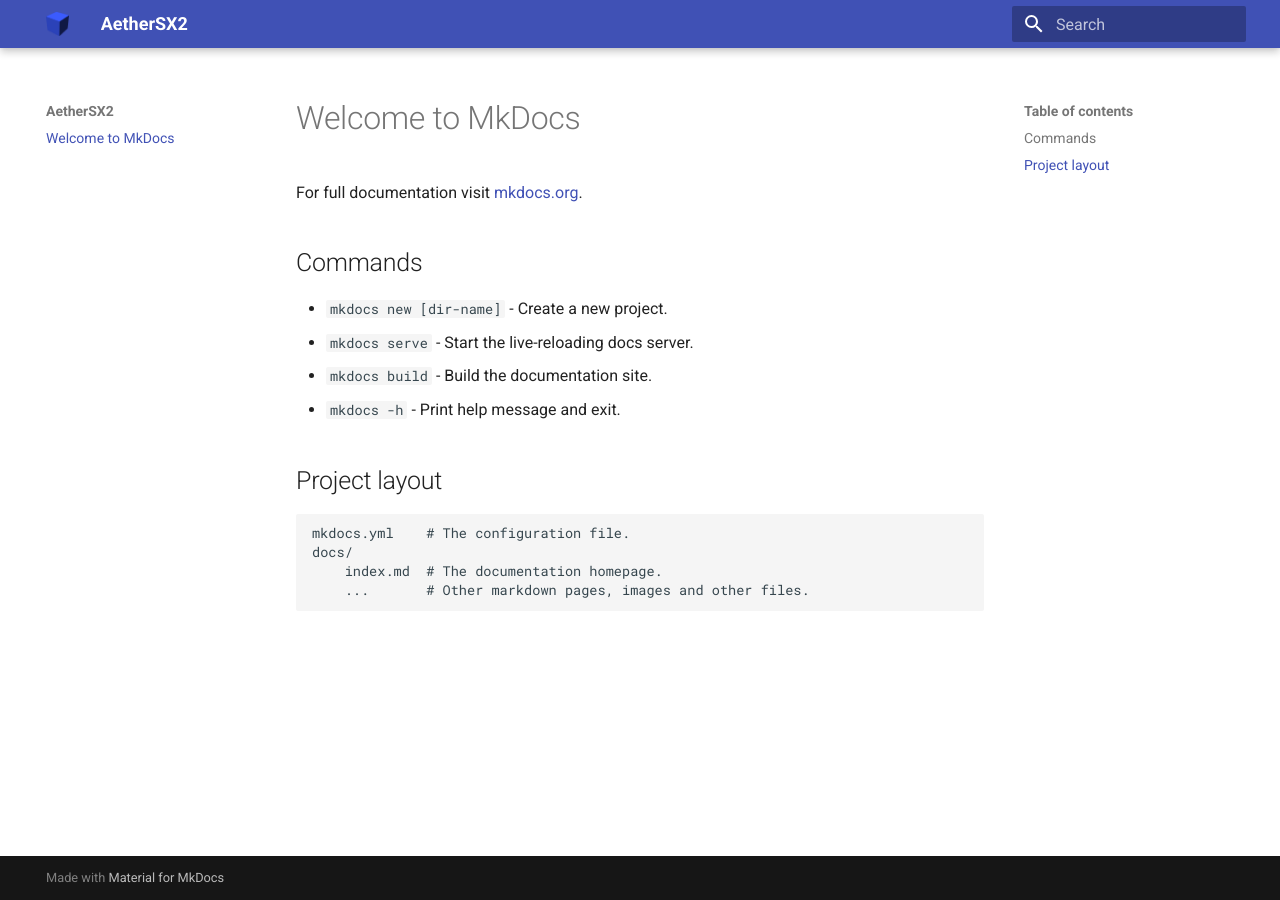
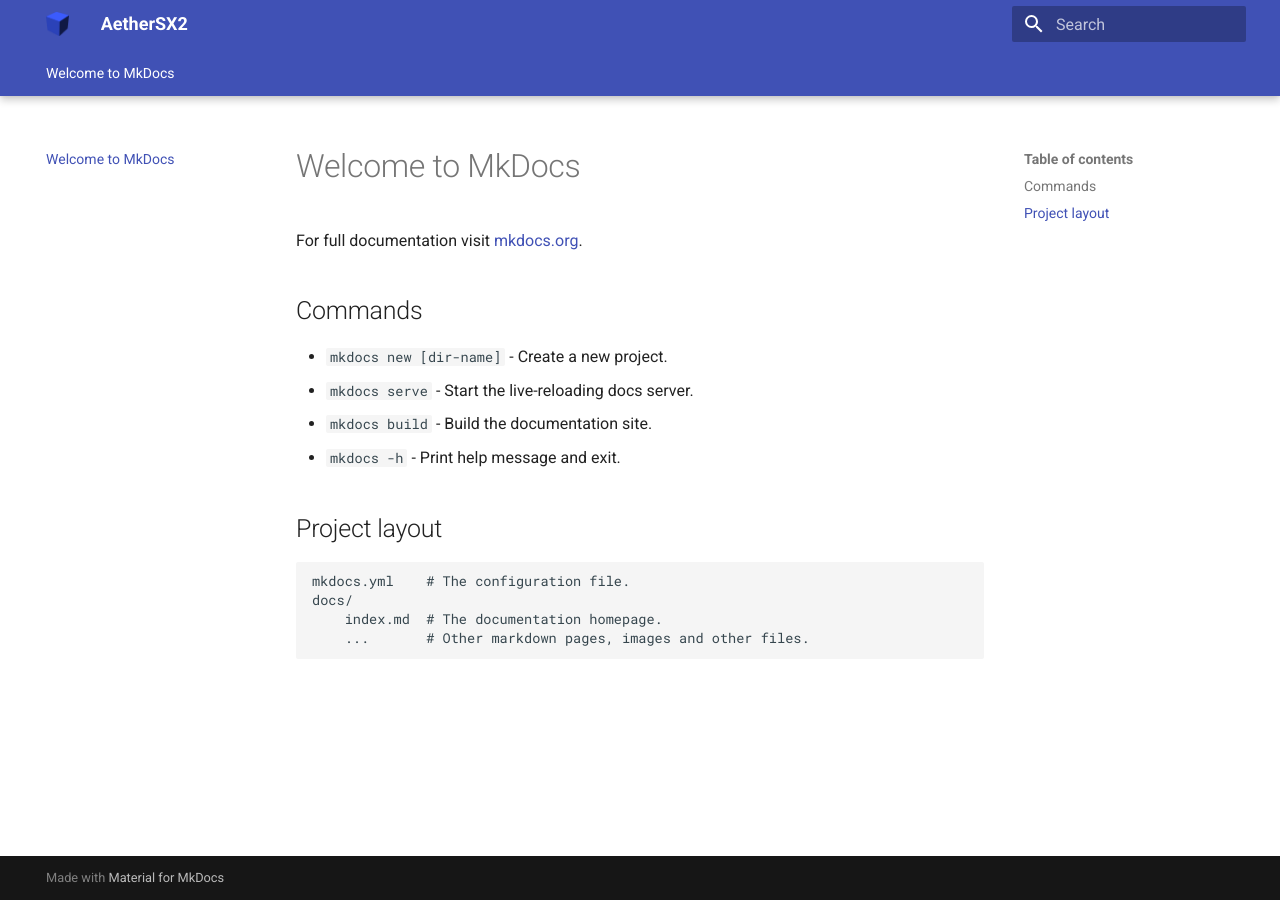
Before and after one commit to dio-gh/aetherweb, an MkDocs documentation site: the page built from docs/index.md, in a window 1280 px wide. Built offline with MkDocs 1.6.1 and Material for MkDocs 9.7.7, drawn with Linux system fonts in a browser that asks for light colours.

Commit message:
fix favicon, enable navigation related feature flags

```diff
--- a/mkdocs.yml
+++ b/mkdocs.yml
@@ -2,3 +2,11 @@
 theme:
   name: material
   logo: assets/aether-logo.png
+  favicon: assets/aether-logo.png
+  features:
+    - navigation.instant
+    - navigation.tracking
+    - navigation.tabs
+    - navigation.tabs.sticky
+    - navigation.expand
+    - navigation.top
```
